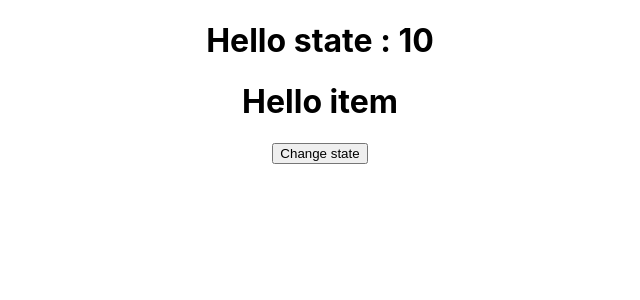
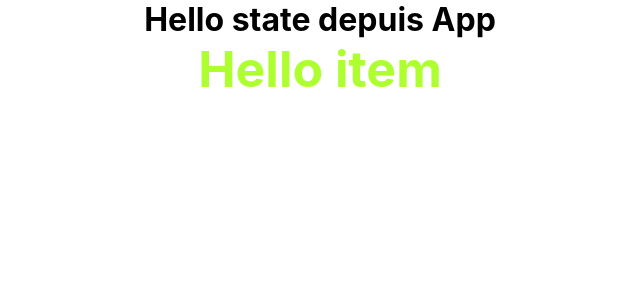
Before and after one commit to Aucante/react-training, a React (Create React App) app: page / in a window 1280 px wide. Shown: the top 300 px of the page, without its empty margins (320-960 px from the left). Built offline with nearby package versions, Linux system fonts and the light colour scheme.

Commit message:
css with react

```diff
--- a/src/App.js
+++ b/src/App.js
@@ -1,20 +1,14 @@
 
 import {useState} from 'react'
 import './App.css';
-import Item from './Item'
+import Item from './Components/Item/Item';
 
 function App() {
 
-  const [monState, setMonState] = useState(10);
-
-  const modifyState = (data) => {
-    setMonState(data)
-  }
-
   return (
     <div className="App">
-      <h1>Hello state : {monState}</h1>
-      <Item func={modifyState} />
+      <h1>Hello state depuis App</h1>
+      <Item />
     </div>
   );
 }
--- /dev/null
+++ b/src/Components/Item/Item.css
@@ -0,0 +1,4 @@
+.titre-item {
+    color: greenyellow;
+    font-size: 50px;
+}
--- /dev/null
+++ b/src/Components/Item/Item.js
@@ -0,0 +1,16 @@
+import {useState} from 'react'
+import './Item.css'
+
+function Item (){
+
+    const toggle = false;
+    const styleCSS = {color: toggle ? "greenyellow" : "blue", fontSize: "50px"}
+
+    return (
+        <div>
+            <h1 class="titre-item">Hello item</h1>
+        </div>
+    )
+}
+
+export default Item;
--- a/src/Item.js
+++ /dev/null
@@ -1,17 +0,0 @@
-import {useState} from 'react'
-
-function Item (props){
-
-    const [itemState, setItemState] = useState('Item state ok')
-
-    console.log(props);
-
-    return (
-        <div>
-            <h1>Hello item</h1>
-            <button onClick={() => props.func(itemState)}>Change state </button>
-        </div>
-    )
-}
-
-export default Item;
--- a/src/index.css
+++ b/src/index.css
@@ -1,3 +1,9 @@
+*, ::before, ::after {
+  box-sizing: border-box;
+  margin: 0;
+  padding: 0;
+}
+
 body {
   margin: 0;
   font-family: -apple-system, BlinkMacSystemFont, 'Segoe UI', 'Roboto', 'Oxygen',
@@ -6,8 +12,3 @@ body {
   -webkit-font-smoothing: antialiased;
   -moz-osx-font-smoothing: grayscale;
 }
-
-code {
-  font-family: source-code-pro, Menlo, Monaco, Consolas, 'Courier New',
-    monospace;
-}
```
